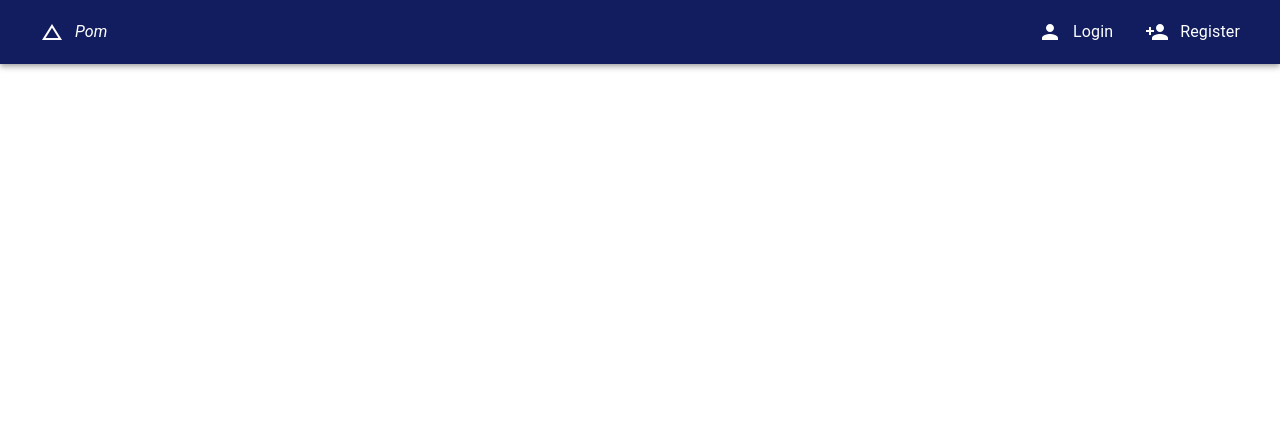
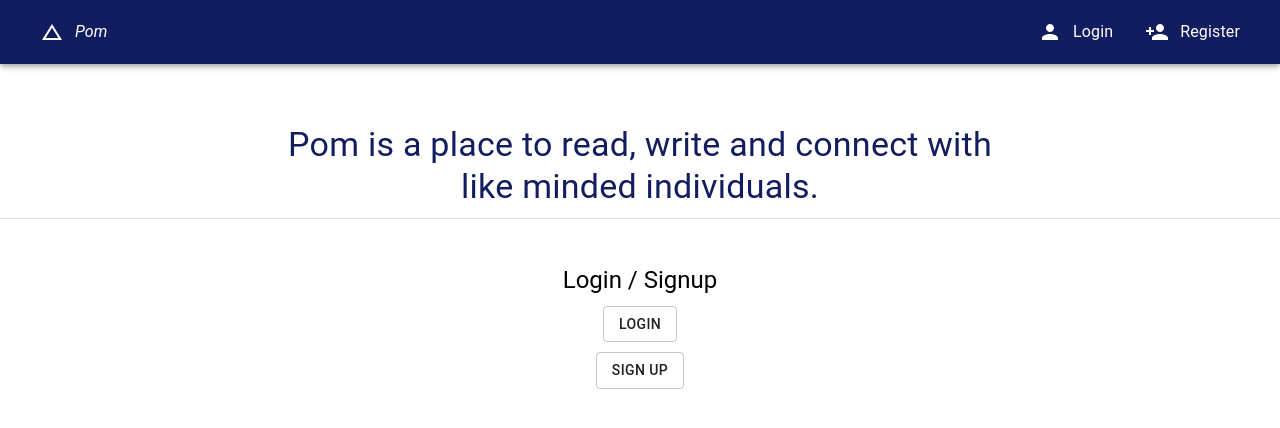
Before and after one commit to JaiRaga/blog-app-client-server, a React (Create React App) app in the folder client/: page / in a window 1280 px wide. Shown: the top 428 px of the page. Built offline with nearby package versions, Linux system fonts and the light colour scheme; no server answers.

Commit message:
:sparkles: added public route for home screen

```diff
--- a/client/src/App.js
+++ b/client/src/App.js
@@ -1,10 +1,12 @@
 import React, { useEffect } from 'react'
 import { Provider } from 'react-redux'
 import { BrowserRouter as Router, Route, Switch } from 'react-router-dom'
+
 // Private Route handler component
 import PrivateRoute from './component/routing/PrivateRoute'
 
 // Components
+import Landing from './component/layout/Landing'
 import About from './component/about/About'
 import Login from './component/auth/Login'
 import Register from './component/auth/Register'
@@ -47,6 +49,7 @@ function App() {
 				<Drawer />
 				<TrendingSideBar />
 				<Switch>
+					<Route exact path='/' component={Landing} />
 					<Route exact path='/login' component={Login} />
 					<Route exact path='/register' component={Register} />
 					<Route exact path='/search' component={Search} />
```
